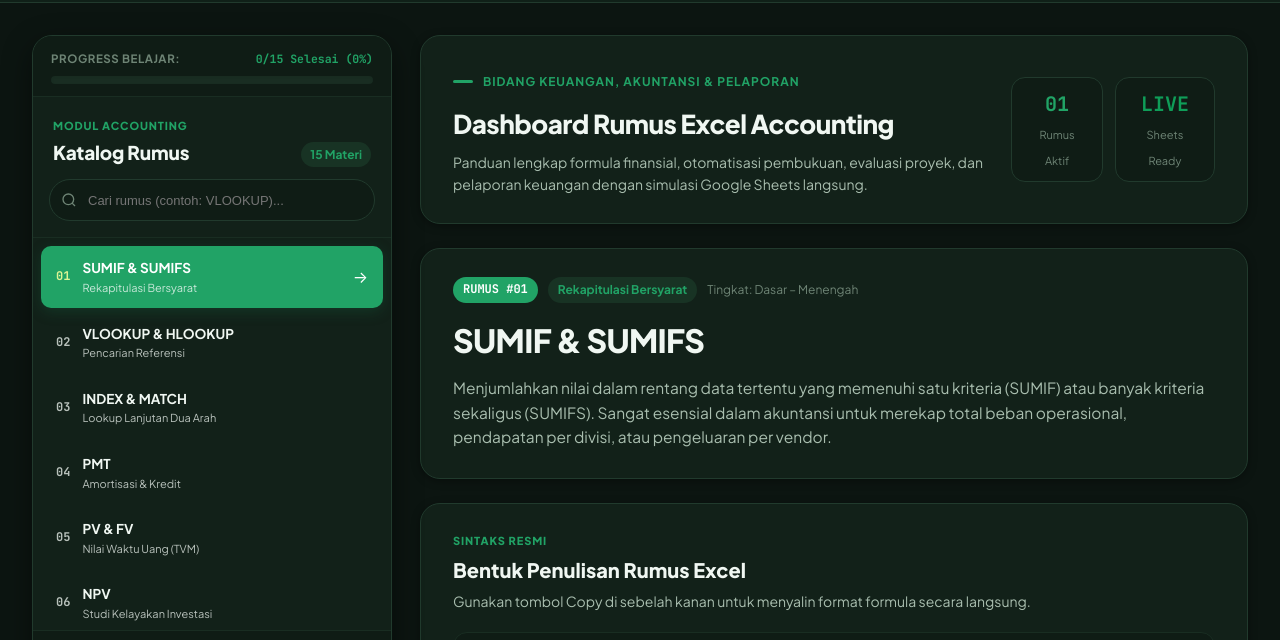
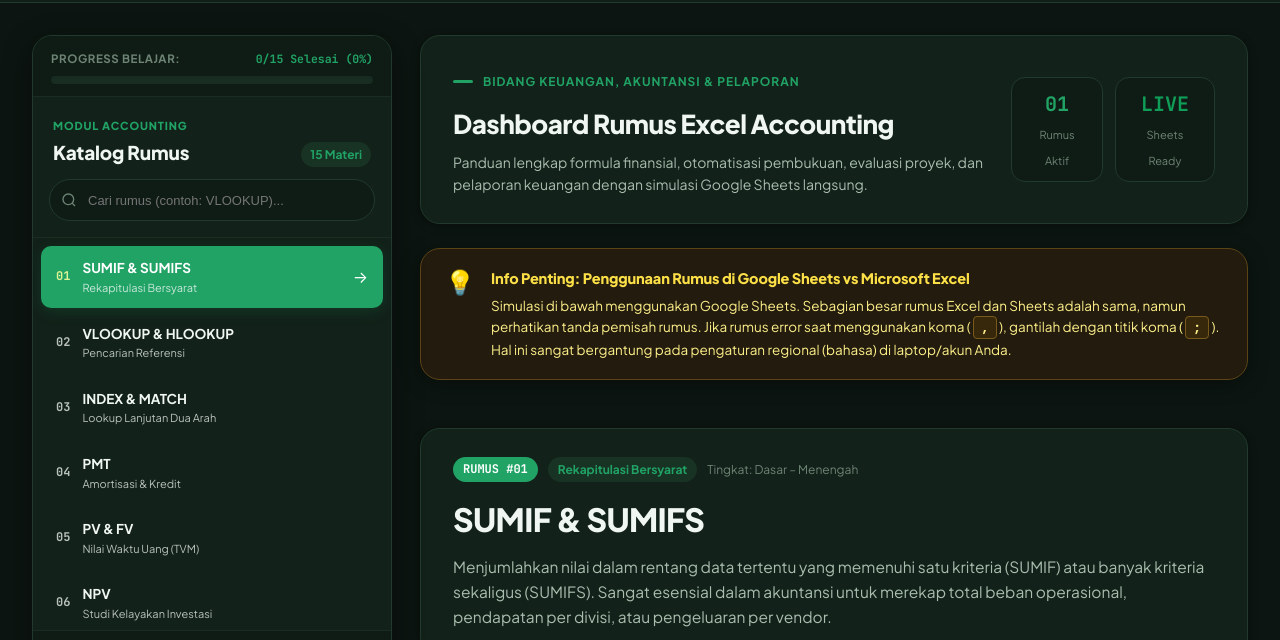
Before and after one commit to faarimuhammad2502/web-belajar-excel, a plain HTML site: page course.html in a window 1280 px wide. Both pictures are taken after a click on the button "Mode Gelap". Shown: the part 81-721 px from the top of the page. Drawn offline with Linux system fonts and the light colour scheme.

Commit message:
feat: integrate live Google Sheets template with auto-copy link and add Excel vs Sheets syntax notice banner

```diff
--- a/course.html
+++ b/course.html
@@ -184,6 +184,17 @@
           </div>
         </div>
 
+        <!-- Informational Banner: Perbedaan Sintaks Excel vs Google Sheets -->
+        <aside class="syntax-notice-banner" role="alert" aria-label="Informasi Perbedaan Sintaks Excel dan Google Sheets">
+          <div class="syntax-notice-banner__icon">💡</div>
+          <div class="syntax-notice-banner__content">
+            <strong class="syntax-notice-banner__title">Info Penting: Penggunaan Rumus di Google Sheets vs Microsoft Excel</strong>
+            <p class="syntax-notice-banner__text">
+              Simulasi di bawah menggunakan Google Sheets. Sebagian besar rumus Excel dan Sheets adalah sama, namun perhatikan tanda pemisah rumus. Jika rumus error saat menggunakan koma ( <code>,</code> ), gantilah dengan titik koma ( <code>;</code> ). Hal ini sangat bergantung pada pengaturan regional (bahasa) di laptop/akun Anda.
+            </p>
+          </div>
+        </aside>
+
         <!-- Formula Detail Container (Dynamic Content) -->
         <article class="formula-view" id="formulaDetailContainer">
           <!-- Populated by script.js -->
--- a/script.js
+++ b/script.js
@@ -57,7 +57,7 @@ const DATABASE = {
         result: "Rp 5.000.000",
         explanation: "Excel mencari kata 'Operasional' di kolom C (baris 1 & 3), kemudian menjumlahkan angka di baris yang cocok pada kolom E: 3.200.000 + 1.800.000 = 5.000.000."
       },
-      sheetsTemplateUrl: "https://docs.google.com/spreadsheets/d/e/2PACX-1vTQg3WbB13oN23-placeholder-accounting-01/pubhtml?widget=true&amp;headers=false",
+      sheetsTemplateUrl: "https://docs.google.com/spreadsheets/d/1KH4XChI8Fd3FfA2GjTWCjOhzmSt0N1cmSzU0OsWNcfs/copy",
       proTip: "Pada SUMIF, kolom yang dijumlahkan berada di belakang. Namun pada SUMIFS, kolom angka yang dijumlahkan harus selalu berada di urutan PERTAMA."
     },
     {
@@ -102,7 +102,7 @@ const DATABASE = {
         result: '"Bank Mandiri Operasional"',
         explanation: "VLOOKUP mencari kode '1102' pada kolom pertama tabel (A2:A5), lalu mengambil nilai dari kolom ke-2 yaitu Nama Akun."
       },
-      sheetsTemplateUrl: "https://docs.google.com/spreadsheets/d/e/2PACX-1vTQg3WbB13oN23-placeholder-accounting-02/pubhtml?widget=true&amp;headers=false",
+      sheetsTemplateUrl: "https://docs.google.com/spreadsheets/d/1KH4XChI8Fd3FfA2GjTWCjOhzmSt0N1cmSzU0OsWNcfs/copy",
       proTip: "Gunakan selalu FALSE atau 0 di parameter terakhir agar Excel mencari nilai yang persis sama, bukan perkiraan."
     },
     {
@@ -141,7 +141,7 @@ const DATABASE = {
         result: '"1201"',
         explanation: "MATCH mencari 'Piutang Usaha' di B2:B4 dan menemukan posisi baris ke-2. Kemudian INDEX mengambil baris ke-2 dari rentang A2:A4."
       },
-      sheetsTemplateUrl: "https://docs.google.com/spreadsheets/d/e/2PACX-1vTQg3WbB13oN23-placeholder-accounting-03/pubhtml?widget=true&amp;headers=false",
+      sheetsTemplateUrl: "https://docs.google.com/spreadsheets/d/1KH4XChI8Fd3FfA2GjTWCjOhzmSt0N1cmSzU0OsWNcfs/copy",
       proTip: "Formula ini jauh lebih cepat (ringan memory) dibandingkan VLOOKUP pada dataset akuntansi yang mencapai puluhan ribu baris."
     },
     {
@@ -178,7 +178,7 @@ const DATABASE = {
         result: "Rp 7.631.905",
         explanation: "Tiap bulan perusahaan wajib mengalokasikan beban cicilan tetap sebesar Rp 7.631.905 untuk pokok dan bunga."
       },
-      sheetsTemplateUrl: "https://docs.google.com/spreadsheets/d/e/2PACX-1vTQg3WbB13oN23-placeholder-accounting-04/pubhtml?widget=true&amp;headers=false",
+      sheetsTemplateUrl: "https://docs.google.com/spreadsheets/d/1KH4XChI8Fd3FfA2GjTWCjOhzmSt0N1cmSzU0OsWNcfs/copy",
       proTip: "Pastikan satuan rate dan nper sinkron. Jika cicilan bulanan, bagi bunga tahunan dengan 12."
     },
     {
@@ -220,7 +220,7 @@ const DATABASE = {
         result: "Rp 61.677.812",
         explanation: "Total dana terkumpul adalah Rp 61.677.812 (sudah termasuk pokok tabungan Rp 60.000.000 dan bunga imbal hasil)."
       },
-      sheetsTemplateUrl: "https://docs.google.com/spreadsheets/d/e/2PACX-1vTQg3WbB13oN23-placeholder-accounting-05/pubhtml?widget=true&amp;headers=false",
+      sheetsTemplateUrl: "https://docs.google.com/spreadsheets/d/1KH4XChI8Fd3FfA2GjTWCjOhzmSt0N1cmSzU0OsWNcfs/copy",
       proTip: "Gunakan tanda negatif (-) pada setoran agar hasil perhitungan menghasilkan angka bernilai positif."
     },
     {
@@ -257,7 +257,7 @@ const DATABASE = {
         result: "Rp 7.057.652 (Layak / Profit)",
         explanation: "Karena hasil NPV bernilai positif (> 0), maka proyek pengadaan mesin ini layak dijalankan karena memberi nilai tambah perusahaan."
       },
-      sheetsTemplateUrl: "https://docs.google.com/spreadsheets/d/e/2PACX-1vTQg3WbB13oN23-placeholder-accounting-06/pubhtml?widget=true&amp;headers=false",
+      sheetsTemplateUrl: "https://docs.google.com/spreadsheets/d/1KH4XChI8Fd3FfA2GjTWCjOhzmSt0N1cmSzU0OsWNcfs/copy",
       proTip: "Hati-hati: Dalam Excel, fungsi NPV mengasumsikan arus kas pertama terjadi di akhir tahun pertama. Jangan masukkan investasi tahun 0 ke dalam kurung NPV."
     },
     {
@@ -294,7 +294,7 @@ const DATABASE = {
         result: "8.89%",
         explanation: "Tingkat pengembalian proyek adalah 8.89%. Jika suku bunga pinjaman modal hanya 7%, maka proyek ini menguntungkan."
       },
-      sheetsTemplateUrl: "https://docs.google.com/spreadsheets/d/e/2PACX-1vTQg3WbB13oN23-placeholder-accounting-07/pubhtml?widget=true&amp;headers=false",
+      sheetsTemplateUrl: "https://docs.google.com/spreadsheets/d/1KH4XChI8Fd3FfA2GjTWCjOhzmSt0N1cmSzU0OsWNcfs/copy",
       proTip: "Pastikan setidaknya ada satu nilai negatif (modal keluar) dan satu nilai positif di rentang data agar rumus tidak menghasilkan error #NUM!."
     },
     {
@@ -336,7 +336,7 @@ const DATABASE = {
         result: "Rp 36.000.000 per tahun",
         explanation: "(200.000.000 - 20.000.000) / 5 = 36.000.000 beban penyusutan yang dicatat pada jurnal akuntansi tahunan."
       },
-      sheetsTemplateUrl: "https://docs.google.com/spreadsheets/d/e/2PACX-1vTQg3WbB13oN23-placeholder-accounting-08/pubhtml?widget=true&amp;headers=false",
+      sheetsTemplateUrl: "https://docs.google.com/spreadsheets/d/1KH4XChI8Fd3FfA2GjTWCjOhzmSt0N1cmSzU0OsWNcfs/copy",
       proTip: "Gunakan SLN untuk laporan pajak standar PSAK Indonesia jika perusahaan Anda menerapkan amortisasi garis lurus."
     },
     {
@@ -373,7 +373,7 @@ const DATABASE = {
         result: "31/03/2026",
         explanation: "Otomatis menghasilkan tanggal 31 Maret tanpa pusing apakah bulan tersebut berumur 30, 31, atau 28/29 hari (kabisat)."
       },
-      sheetsTemplateUrl: "https://docs.google.com/spreadsheets/d/e/2PACX-1vTQg3WbB13oN23-placeholder-accounting-09/pubhtml?widget=true&amp;headers=false",
+      sheetsTemplateUrl: "https://docs.google.com/spreadsheets/d/1KH4XChI8Fd3FfA2GjTWCjOhzmSt0N1cmSzU0OsWNcfs/copy",
       proTip: "Format sel hasil formula sebagai 'Date' agar tidak tampil sebagai angka seri serial number Excel."
     },
     {
@@ -410,7 +410,7 @@ const DATABASE = {
         result: "10/04/2027",
         explanation: "Secara presisi melompat 6 bulan ke depan tepat di tanggal 10."
       },
-      sheetsTemplateUrl: "https://docs.google.com/spreadsheets/d/e/2PACX-1vTQg3WbB13oN23-placeholder-accounting-10/pubhtml?widget=true&amp;headers=false",
+      sheetsTemplateUrl: "https://docs.google.com/spreadsheets/d/1KH4XChI8Fd3FfA2GjTWCjOhzmSt0N1cmSzU0OsWNcfs/copy",
       proTip: "Gunakan untuk kontrak berjangka (term of payment) bertempo 'Net 30/60/90 days' atau 'X months'."
     },
     {
@@ -449,7 +449,7 @@ const DATABASE = {
         result: "Rp 3.500.000",
         explanation: "Baris IT Support diabaikan karena tersembunyi oleh filter. Hasilnya hanya 1.500.000 + 2.000.000 = 3.500.000."
       },
-      sheetsTemplateUrl: "https://docs.google.com/spreadsheets/d/e/2PACX-1vTQg3WbB13oN23-placeholder-accounting-11/pubhtml?widget=true&amp;headers=false",
+      sheetsTemplateUrl: "https://docs.google.com/spreadsheets/d/1KH4XChI8Fd3FfA2GjTWCjOhzmSt0N1cmSzU0OsWNcfs/copy",
       proTip: "Gunakan kode 9 atau 109 di lembar kerja buku kas besar agar angka ringkasan selalu sinkron dengan dropdown filter."
     },
     {
@@ -487,7 +487,7 @@ const DATABASE = {
         result: '"BALANCE"',
         explanation: "Jika Debit = Kredit, muncul pesan 'BALANCE', bila berbeda akan menampilkan peringatan adanya selisih pembukuan."
       },
-      sheetsTemplateUrl: "https://docs.google.com/spreadsheets/d/e/2PACX-1vTQg3WbB13oN23-placeholder-accounting-12/pubhtml?widget=true&amp;headers=false",
+      sheetsTemplateUrl: "https://docs.google.com/spreadsheets/d/1KH4XChI8Fd3FfA2GjTWCjOhzmSt0N1cmSzU0OsWNcfs/copy",
       proTip: "Gunakan kombinasi AND untuk memvalidasi syarat pencairan kas bon: plafon <= limit AND ada paraf atasan."
     },
     {
@@ -524,7 +524,7 @@ const DATABASE = {
         result: "0%",
         explanation: "Pembagian dengan angka 0 yang biasanya menghasilkan error fatal digantikan menjadi angka 0 yang rapi."
       },
-      sheetsTemplateUrl: "https://docs.google.com/spreadsheets/d/e/2PACX-1vTQg3WbB13oN23-placeholder-accounting-13/pubhtml?widget=true&amp;headers=false",
+      sheetsTemplateUrl: "https://docs.google.com/spreadsheets/d/1KH4XChI8Fd3FfA2GjTWCjOhzmSt0N1cmSzU0OsWNcfs/copy",
       proTip: "Selalu bungkus rumus VLOOKUP atau formula rasio keuangan dengan IFERROR(formula; 0) atau IFERROR(formula; \"-\")."
     },
     {
@@ -561,7 +561,7 @@ const DATABASE = {
         result: "Rp 13.800",
         explanation: "Desimal ,05 dibulatkan ke bawah ke bilangan rupiah bulat terdekat."
       },
-      sheetsTemplateUrl: "https://docs.google.com/spreadsheets/d/e/2PACX-1vTQg3WbB13oN23-placeholder-accounting-14/pubhtml?widget=true&amp;headers=false",
+      sheetsTemplateUrl: "https://docs.google.com/spreadsheets/d/1KH4XChI8Fd3FfA2GjTWCjOhzmSt0N1cmSzU0OsWNcfs/copy",
       proTip: "Gunakan parameter negatif -3 untuk membulatkan harga jual produk ke ribuan rupiah terdekat (misal: 14.720 -> 15.000)."
     },
     {
@@ -601,7 +601,7 @@ const DATABASE = {
         result: "2 Transaksi",
         explanation: "Hanya invoice INV-01 dan INV-04 yang memenuhi kedua syarat tersebut secara serentak."
       },
-      sheetsTemplateUrl: "https://docs.google.com/spreadsheets/d/e/2PACX-1vTQg3WbB13oN23-placeholder-accounting-15/pubhtml?widget=true&amp;headers=false",
+      sheetsTemplateUrl: "https://docs.google.com/spreadsheets/d/1KH4XChI8Fd3FfA2GjTWCjOhzmSt0N1cmSzU0OsWNcfs/copy",
       proTip: "Tanda perbandingan matematika seperti \">\", \"<\", atau \">=\" harus diapit tanda kutip ganda (\">10000000\")."
     }
   ],
@@ -641,7 +641,7 @@ const DATABASE = {
         result: '"6 Tahun 9 Bulan"',
         explanation: "DATEDIF menghitung selisih tahun secara presisi tanpa pembulatan hari sembarangan."
       },
-      sheetsTemplateUrl: "https://docs.google.com/spreadsheets/d/e/2PACX-1vTQg3WbB13oN23-placeholder-hr-01/pubhtml?widget=true&amp;headers=false",
+      sheetsTemplateUrl: "https://docs.google.com/spreadsheets/d/1KH4XChI8Fd3FfA2GjTWCjOhzmSt0N1cmSzU0OsWNcfs/copy",
       proTip: "DATEDIF adalah rumus rahasia bawaan Lotus 1-2-3 yang tidak muncul otomatis di autocomplete Excel, namun 100% berfungsi."
     },
     {
@@ -678,7 +678,7 @@ const DATABASE = {
         result: "20 Hari Kerja Aktif",
         explanation: "Dari total 31 hari kalender, dikurangi 9 hari akhir pekan (Sabtu-Minggu) dan 2 hari libur nasional."
       },
-      sheetsTemplateUrl: "https://docs.google.com/spreadsheets/d/e/2PACX-1vTQg3WbB13oN23-placeholder-hr-02/pubhtml?widget=true&amp;headers=false",
+      sheetsTemplateUrl: "https://docs.google.com/spreadsheets/d/1KH4XChI8Fd3FfA2GjTWCjOhzmSt0N1cmSzU0OsWNcfs/copy",
       proTip: "Simpan daftar libur SKB 3 Menteri dalam satu sheet master terpisah bernama 'Master_Libur' agar mudah dijadikan referensi."
     },
     {
@@ -715,7 +715,7 @@ const DATABASE = {
         result: "25 Hari Kerja",
         explanation: "Hari Sabtu dihitung sebagai hari kerja aktif normal karena parameter weekend diset 11 (Sunday only)."
       },
-      sheetsTemplateUrl: "https://docs.google.com/spreadsheets/d/e/2PACX-1vTQg3WbB13oN23-placeholder-hr-03/pubhtml?widget=true&amp;headers=false",
+      sheetsTemplateUrl: "https://docs.google.com/spreadsheets/d/1KH4XChI8Fd3FfA2GjTWCjOhzmSt0N1cmSzU0OsWNcfs/copy",
       proTip: "Gunakan string biner '0000001' jika ingin mengkustomisasi pola hari kerja shift khusus."
     },
     {
@@ -752,7 +752,7 @@ const DATABASE = {
         result: "08/12/2026",
         explanation: "Excel menghitung maju 45 hari kalender kerja tanpa menghitung Sabtu, Minggu, dan hari libur nasional."
       },
-      sheetsTemplateUrl: "https://docs.google.com/spreadsheets/d/e/2PACX-1vTQg3WbB13oN23-placeholder-hr-04/pubhtml?widget=true&amp;headers=false",
+      sheetsTemplateUrl: "https://docs.google.com/spreadsheets/d/1KH4XChI8Fd3FfA2GjTWCjOhzmSt0N1cmSzU0OsWNcfs/copy",
       proTip: "Sama seperti NETWORKDAYS, ada juga varian WORKDAY.INTL jika perusahaan menerapkan libur non-standar."
     },
     {
@@ -789,7 +789,7 @@ const DATABASE = {
         result: "2 Hari Sakit",
         explanation: "Excel menghitung secara instan jumlah huruf 'S' pada baris absensi karyawan tersebut."
       },
-      sheetsTemplateUrl: "https://docs.google.com/spreadsheets/d/e/2PACX-1vTQg3WbB13oN23-placeholder-hr-05/pubhtml?widget=true&amp;headers=false",
+      sheetsTemplateUrl: "https://docs.google.com/spreadsheets/d/1KH4XChI8Fd3FfA2GjTWCjOhzmSt0N1cmSzU0OsWNcfs/copy",
       proTip: "Gunakan COUNTIFS untuk menghitung karyawan di Divisi HR yang cuti lebih dari 3 hari dalam sebulan."
     },
     {
@@ -826,7 +826,7 @@ const DATABASE = {
         result: '"muhammad faari"',
         explanation: "Spasi di depan, belakang, dan spasi rangkap tiga di tengah langsung dipangkas rapi."
       },
-      sheetsTemplateUrl: "https://docs.google.com/spreadsheets/d/e/2PACX-1vTQg3WbB13oN23-placeholder-hr-06/pubhtml?widget=true&amp;headers=false",
+      sheetsTemplateUrl: "https://docs.google.com/spreadsheets/d/1KH4XChI8Fd3FfA2GjTWCjOhzmSt0N1cmSzU0OsWNcfs/copy",
       proTip: "Kombinasikan selalu dengan PROPER: =PROPER(TRIM(A2)) untuk nama karyawan profesional."
     },
     {
@@ -863,7 +863,7 @@ const DATABASE = {
         result: '"Ahmad Sudirman" & "ahmad.sudirman@rumus.id"',
         explanation: "Huruf kapital acak menjadi rapi, dan pembuatan akun email kantor dapat diotomatisasi seketika."
       },
-      sheetsTemplateUrl: "https://docs.google.com/spreadsheets/d/e/2PACX-1vTQg3WbB13oN23-placeholder-hr-07/pubhtml?widget=true&amp;headers=false",
+      sheetsTemplateUrl: "https://docs.google.com/spreadsheets/d/1KH4XChI8Fd3FfA2GjTWCjOhzmSt0N1cmSzU0OsWNcfs/copy",
       proTip: "Gunakan UPPER pada kolom kode jabatan (misal: 'hrd-mgr' -> 'HRD-MGR')."
     },
     {
@@ -900,7 +900,7 @@ const DATABASE = {
         result: '"Muhammad Faari S.E."',
         explanation: "Ketiga kolom digabung secara elegan dengan pemisah satu spasi."
       },
-      sheetsTemplateUrl: "https://docs.google.com/spreadsheets/d/e/2PACX-1vTQg3WbB13oN23-placeholder-hr-08/pubhtml?widget=true&amp;headers=false",
+      sheetsTemplateUrl: "https://docs.google.com/spreadsheets/d/1KH4XChI8Fd3FfA2GjTWCjOhzmSt0N1cmSzU0OsWNcfs/copy",
       proTip: "Untuk Excel lama yang belum ada TEXTJOIN, gunakan operator ampersand: =A2 & \" \" & B2."
     },
     {
@@ -937,7 +937,7 @@ const DATABASE = {
         result: "69 Hari Tersisa",
         explanation: "Tanpa perlu input manual tanggal hari ini, sisa hari kontrak akan otomatis berkurang setiap hari."
       },
-      sheetsTemplateUrl: "https://docs.google.com/spreadsheets/d/e/2PACX-1vTQg3WbB13oN23-placeholder-hr-09/pubhtml?widget=true&amp;headers=false",
+      sheetsTemplateUrl: "https://docs.google.com/spreadsheets/d/1KH4XChI8Fd3FfA2GjTWCjOhzmSt0N1cmSzU0OsWNcfs/copy",
       proTip: "Gunakan Conditional Formatting bersama =TODAY() untuk memberi warna merah jika kontrak tersisa < 30 hari."
     },
     {
@@ -974,7 +974,7 @@ const DATABASE = {
         result: '"Jumat, 23 Oktober 2026"',
         explanation: "Kode [$-421] adalah locale ID untuk Bahasa Indonesia, mengubah angka bulan 10 menjadi 'Oktober' dan hari menjadi 'Jumat'."
       },
-      sheetsTemplateUrl: "https://docs.google.com/spreadsheets/d/e/2PACX-1vTQg3WbB13oN23-placeholder-hr-10/pubhtml?widget=true&amp;headers=false",
+      sheetsTemplateUrl: "https://docs.google.com/spreadsheets/d/1KH4XChI8Fd3FfA2GjTWCjOhzmSt0N1cmSzU0OsWNcfs/copy",
       proTip: "Gunakan format TEXT(gaji; \"Rp #,##0\") ketika ingin menggabungkan nominal gaji ke dalam template kalimat surat penawaran."
     },
     {
@@ -1011,7 +1011,7 @@ const DATABASE = {
         result: '"Grade A"',
         explanation: "Karena skor 86 >= 85, maka langsung diklasifikasikan sebagai Grade A dan berhak menerima bonus 100%."
       },
-      sheetsTemplateUrl: "https://docs.google.com/spreadsheets/d/e/2PACX-1vTQg3WbB13oN23-placeholder-hr-11/pubhtml?widget=true&amp;headers=false",
+      sheetsTemplateUrl: "https://docs.google.com/spreadsheets/d/1KH4XChI8Fd3FfA2GjTWCjOhzmSt0N1cmSzU0OsWNcfs/copy",
       proTip: "Selalu sertakan parameter 'TRUE; nilai_default' di akhir rumus IFS untuk menangani kondisi yang tidak tercakup."
     },
     {
@@ -1049,7 +1049,7 @@ const DATABASE = {
         result: "Rp 8.500.000",
         explanation: "Excel mencari 'EMP-101' di kolom pertama dan langsung mengambil nilai kolom ke-4 yaitu Rp 8.500.000."
       },
-      sheetsTemplateUrl: "https://docs.google.com/spreadsheets/d/e/2PACX-1vTQg3WbB13oN23-placeholder-hr-12/pubhtml?widget=true&amp;headers=false",
+      sheetsTemplateUrl: "https://docs.google.com/spreadsheets/d/1KH4XChI8Fd3FfA2GjTWCjOhzmSt0N1cmSzU0OsWNcfs/copy",
       proTip: "Kunci tabel master dengan tanda dollar $ (misal: $A$2:$D$100) agar saat rumus di-copy ke bawah, referensi tabel tidak bergeser."
     },
     {
@@ -1087,7 +1087,7 @@ const DATABASE = {
         result: '"Valid Cocok"',
         explanation: "Jika ada selisih satu digit atau ketidaksengajaan spasi, rumus langsung mendeteksinya sebagai FALSE."
       },
-      sheetsTemplateUrl: "https://docs.google.com/spreadsheets/d/e/2PACX-1vTQg3WbB13oN23-placeholder-hr-13/pubhtml?widget=true&amp;headers=false",
+      sheetsTemplateUrl: "https://docs.google.com/spreadsheets/d/1KH4XChI8Fd3FfA2GjTWCjOhzmSt0N1cmSzU0OsWNcfs/copy",
       proTip: "Formula sama dengan = (A2=B2) tidak sensitif terhadap huruf besar-kecil, sedangkan EXACT(A2; B2) sangat ketat."
     },
     {
@@ -1125,7 +1125,7 @@ const DATABASE = {
         result: '"Belum Ada NPWP"',
         explanation: "Karena sel NPWP Reza kosong, formula langsung memunculkan status 'Belum Ada NPWP' sebagai reminder tim payroll."
       },
-      sheetsTemplateUrl: "https://docs.google.com/spreadsheets/d/e/2PACX-1vTQg3WbB13oN23-placeholder-hr-14/pubhtml?widget=true&amp;headers=false",
+      sheetsTemplateUrl: "https://docs.google.com/spreadsheets/d/1KH4XChI8Fd3FfA2GjTWCjOhzmSt0N1cmSzU0OsWNcfs/copy",
       proTip: "Jika sel berisi spasi atau teks kosong (\"\"), ISBLANK menganggapnya tidak kosong. Gunakan =IF(OR(ISBLANK(A2); A2=\"\"); ...) untuk penanganan lebih kuat."
     },
     {
@@ -1162,7 +1162,7 @@ const DATABASE = {
         result: '"Karyawan Belum Ada"',
         explanation: "Pesan error diganti dengan keterangan ramah yang memandu staf admin untuk mendaftarkan karyawan baru tersebut."
       },
-      sheetsTemplateUrl: "https://docs.google.com/spreadsheets/d/e/2PACX-1vTQg3WbB13oN23-placeholder-hr-15/pubhtml?widget=true&amp;headers=false",
+      sheetsTemplateUrl: "https://docs.google.com/spreadsheets/d/1KH4XChI8Fd3FfA2GjTWCjOhzmSt0N1cmSzU0OsWNcfs/copy",
       proTip: "Gunakan di seluruh dashboard HR yang memiliki input pencarian interaktif."
     }
   ]
@@ -1704,7 +1704,7 @@ function renderFormulaDetail(index) {
 
   // 3. Generate Interactive Google Sheets Embed URL
   const safeTitleSlug = item.title.replace(/[^a-zA-Z0-9]/g, '_');
-  const sheetsEmbedUrl = `https://docs.google.com/spreadsheets/d/e/2PACX-1vT-RUMUS-EXCEL-SIMULATION-${currentCategory.toUpperCase()}-${item.number}/pubhtml?widget=true&headers=false`;
+  const sheetsEmbedUrl = "https://docs.google.com/spreadsheets/d/1KH4XChI8Fd3FfA2GjTWCjOhzmSt0N1cmSzU0OsWNcfs/htmlembed?widget=true&headers=false";
 
   // 4. Generate Quiz HTML (3 Options)
   const quizObj = item.quiz || {
@@ -1853,11 +1853,11 @@ function renderFormulaDetail(index) {
           <span>Buka template spreadsheet resmi ini untuk meng-copy dummy data &amp; menyimpan latihan Anda.</span>
         </div>
         <a
-          href="https://docs.google.com/spreadsheets/create"
+          href="https://docs.google.com/spreadsheets/d/1KH4XChI8Fd3FfA2GjTWCjOhzmSt0N1cmSzU0OsWNcfs/copy"
           class="btn-sheets"
           target="_blank"
           rel="noopener noreferrer"
-          title="Buka template ini di Google Sheets baru">
+          title="Buka template ini dan buat salinan otomatis di Google Sheets Anda">
           <svg width="20" height="20" viewBox="0 0 24 24" fill="currentColor">
             <path d="M19 3H5c-1.1 0-2 .9-2 2v14c0 1.1.9 2 2 2h14c1.1 0 2-.9 2-2V5c0-1.1-.9-2-2-2zm0 16H5V5h14v14zM7 7h10v2H7zm0 4h10v2H7zm0 4h7v2H7z"/>
           </svg>
--- a/style.css
+++ b/style.css
@@ -2499,3 +2499,85 @@ html.dark-mode .figma-table th {
     justify-content: center;
   }
 }
+
+
+/* ==========================================================
+   16. EXCEL VS GOOGLE SHEETS SYNTAX NOTICE BANNER
+   ========================================================== */
+.syntax-notice-banner {
+  display: flex;
+  align-items: flex-start;
+  gap: 16px;
+  padding: 18px 24px;
+  background: #fffbeb;
+  border: 1.5px solid #fde68a;
+  border-radius: var(--radius-lg);
+  color: #78350f;
+  box-shadow: 0 4px 16px rgba(217, 119, 6, 0.08);
+  margin-bottom: 24px;
+  transition: var(--theme-transition);
+}
+
+.syntax-notice-banner__icon {
+  font-size: 24px;
+  line-height: 1;
+  flex-shrink: 0;
+  margin-top: 2px;
+}
+
+.syntax-notice-banner__content {
+  flex: 1;
+}
+
+.syntax-notice-banner__title {
+  display: block;
+  font-size: 14.5px;
+  font-weight: 800;
+  color: #92400e;
+  margin-bottom: 4px;
+  letter-spacing: -0.01em;
+}
+
+.syntax-notice-banner__text {
+  font-size: 13.5px;
+  line-height: 1.6;
+  color: #78350f;
+  margin: 0;
+}
+
+.syntax-notice-banner__text code {
+  font-family: var(--font-mono);
+  font-weight: 800;
+  background: #fef3c7;
+  border: 1px solid #fcd34d;
+  color: #92400e;
+  padding: 2px 7px;
+  border-radius: 4px;
+  font-size: 13px;
+}
+
+/* Dark Mode Overrides for Syntax Notice Banner */
+html.dark-mode .syntax-notice-banner,
+body.dark-mode .syntax-notice-banner {
+  background: #231c0e;
+  border-color: #5c4415;
+  color: #fef3c7;
+  box-shadow: 0 4px 20px rgba(0, 0, 0, 0.35);
+}
+
+html.dark-mode .syntax-notice-banner__title,
+body.dark-mode .syntax-notice-banner__title {
+  color: #fde047;
+}
+
+html.dark-mode .syntax-notice-banner__text,
+body.dark-mode .syntax-notice-banner__text {
+  color: #fef08a;
+}
+
+html.dark-mode .syntax-notice-banner__text code,
+body.dark-mode .syntax-notice-banner__text code {
+  background: #38280b;
+  border-color: #785a1a;
+  color: #fef08a;
+}
```
